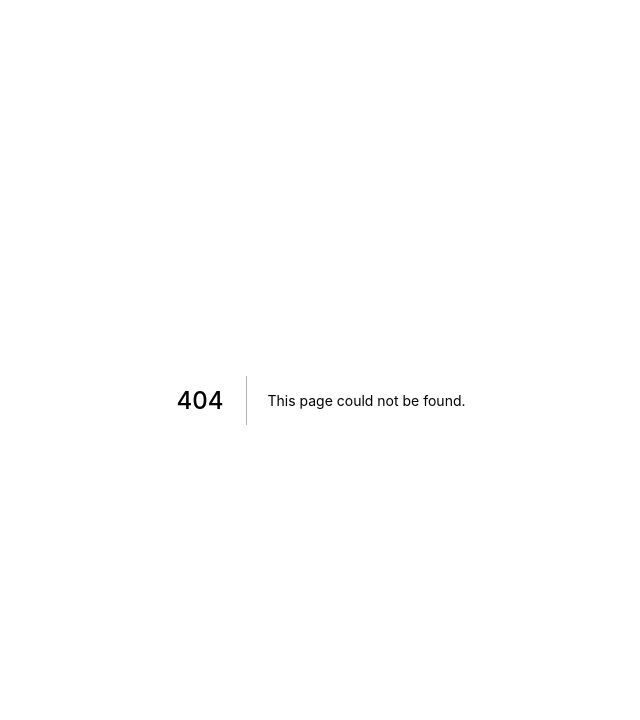
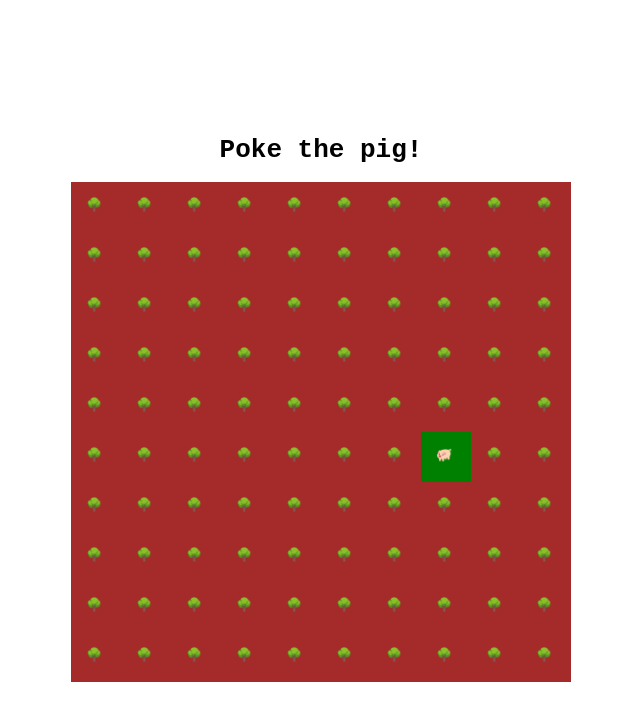
Before and after one commit to el-ethan/ida, a Next.js app: page /poke-the-pig in a window 1280 px wide. Before the commit this address had no page. Shown: the top 720 px of the page, without its empty margins (319-959 px from the left). Built offline with nearby package versions, Linux system fonts and the light colour scheme.

Commit message:
Add pig game

```diff
--- /dev/null
+++ b/pages/poke-the-pig.tsx
@@ -0,0 +1,51 @@
+import { CenteredMain } from "../components/Centered";
+import styled from "styled-components";
+import { checkAnswer } from "../services/checkAnswer";
+
+import { useInterval } from "../services/useInterval";
+import { useState } from "react";
+import { useRouter } from "next/router";
+
+const Container = styled.div`
+  display: flex;
+  flex-wrap: wrap;
+  width: 500px;
+  height: 500px;
+`;
+
+const Cell = styled.div`
+  background: ${(props) => props.background};
+  height: 50px;
+  width: 50px;
+  display: flex;
+  padding: 15px;
+  cursor: pointer;
+`;
+
+export default function P() {
+  const router = useRouter();
+  const [pigIndex, setPigIndex] = useState(Math.floor(Math.random() * 100));
+  useInterval(() => setPigIndex(Math.floor(Math.random() * 100)), 450);
+  return (
+    <CenteredMain>
+      <h1>Poke the pig!</h1>
+      <Container>
+        {Array.from({ length: 100 }).map((_, index) =>
+          index + 1 === pigIndex ? (
+            <Cell
+              onClick={() => checkAnswer("P", true, router)}
+              key={index}
+              background="green"
+            >
+              🐖
+            </Cell>
+          ) : (
+            <Cell key={index} background="brown">
+              🌳
+            </Cell>
+          )
+        )}
+      </Container>
+    </CenteredMain>
+  );
+}
--- a/services/alphabet.ts
+++ b/services/alphabet.ts
@@ -13,7 +13,7 @@ const alphabet = {
   M: "/monkeys",
   N: "",
   O: "/operator",
-  P: "",
+  P: "/poke-the-pig",
   Q: "",
   R: "",
   S: "",
--- /dev/null
+++ b/services/useInterval.tsx
@@ -0,0 +1,21 @@
+import { useEffect, useRef } from "react";
+
+export const useInterval = (callback: Function, delay: number) => {
+    const savedCallback = useRef() as React.MutableRefObject<Function>;
+
+    useEffect(() => {
+        if (savedCallback) {
+            savedCallback.current = callback;
+        }
+    }, [callback]);
+
+    useEffect(() => {
+        function tick() {
+            savedCallback && savedCallback.current();
+        }
+        if (delay !== null) {
+            let id = setInterval(tick, delay);
+            return () => clearInterval(id);
+        }
+    }, [delay]);
+};
```
Also changed, not shown: pages/animals.tsx (+2 -21 lines).
